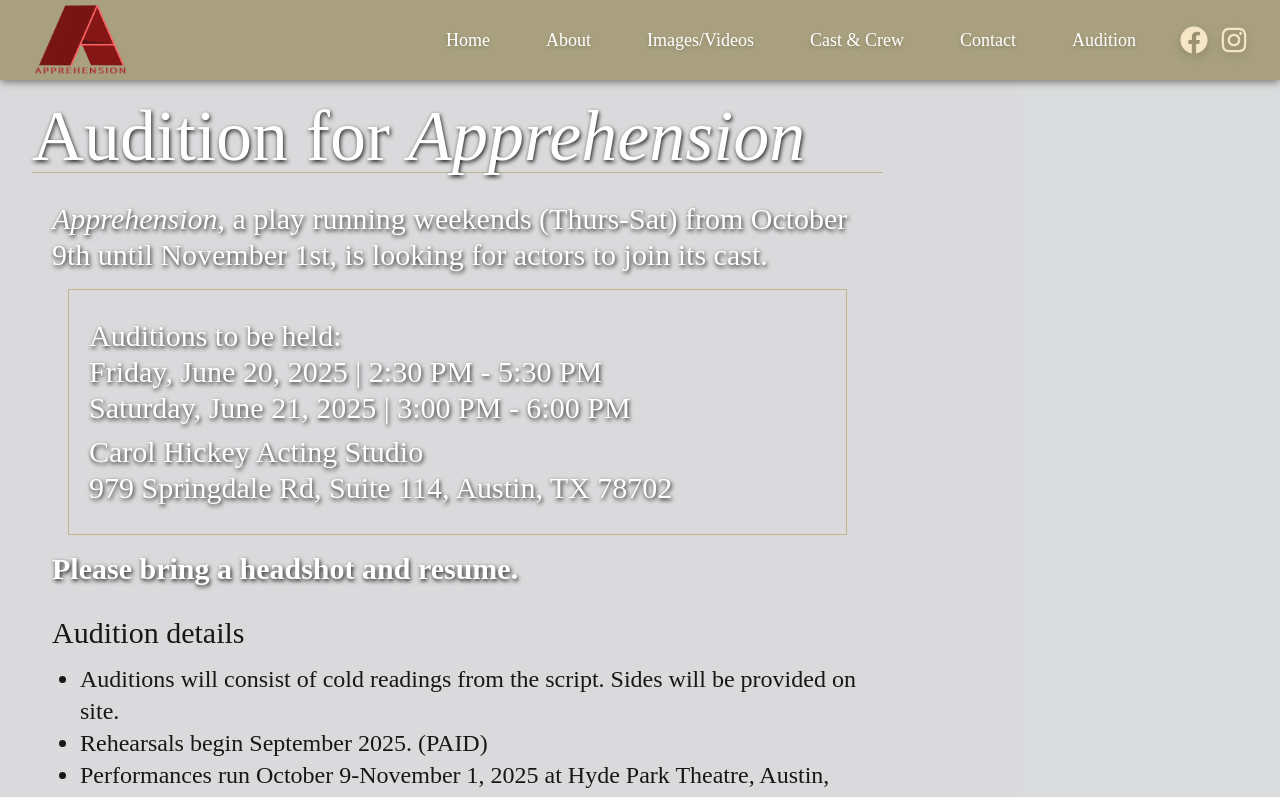
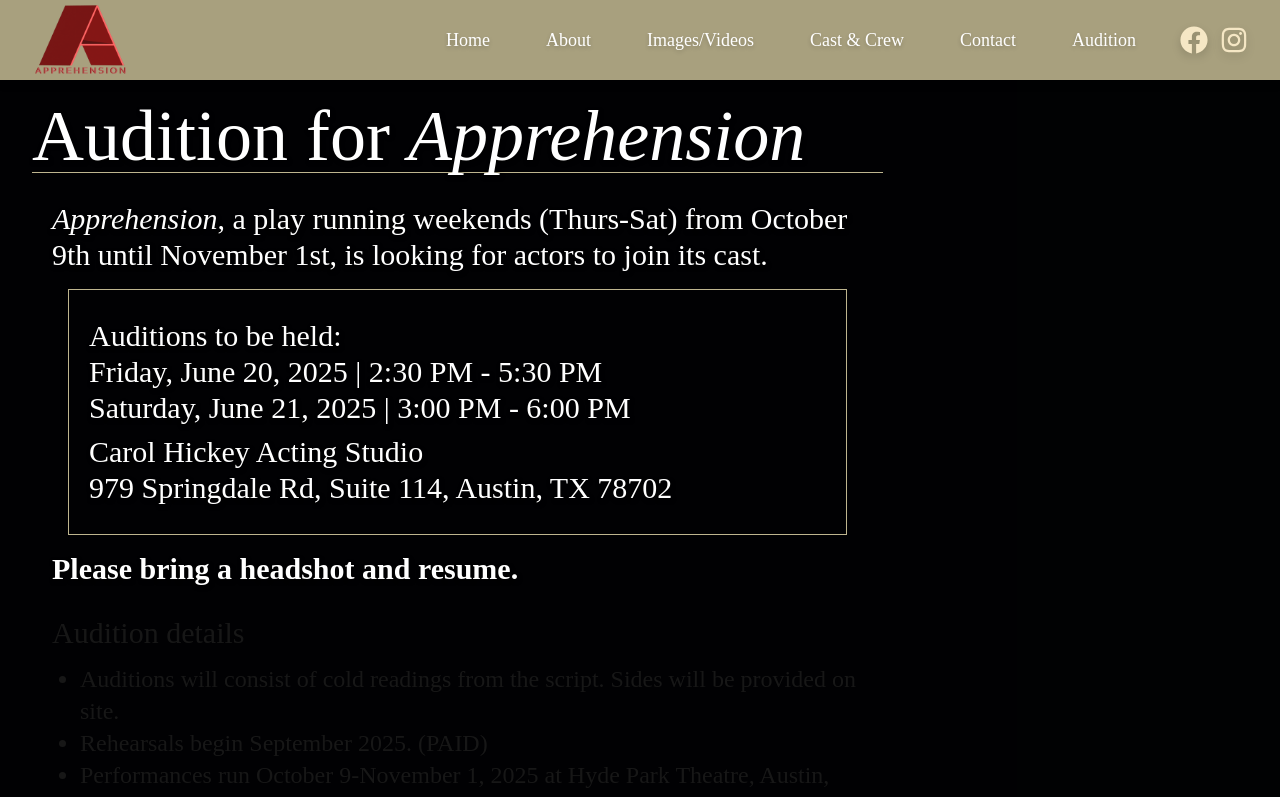
Before and after one commit to lbdeyo/apprehensionplay, a Next.js app: page /audition in a window 1280 px wide. Shown: the top 797 px of the page. Built offline with nearby package versions, Linux system fonts and the light colour scheme; a web font is replaced by a local one.

Commit message:
black-bg for audition page

```diff
--- a/app/audition/page.tsx
+++ b/app/audition/page.tsx
@@ -1,7 +1,7 @@
 import Image from "next/image";
 export default function Audition() {
     return (
-        <div className="relative w-full min-h-screen">
+        <div className="relative w-full min-h-screen bg-black">
             {/* Full-bleed background image */}
             <div />
             {/* Overlay */}
```
